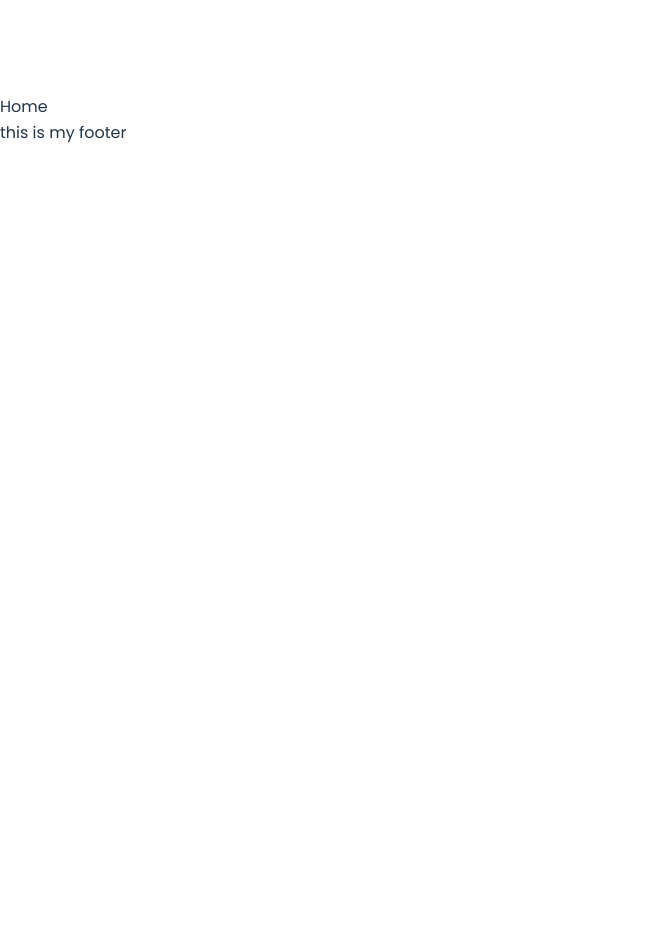
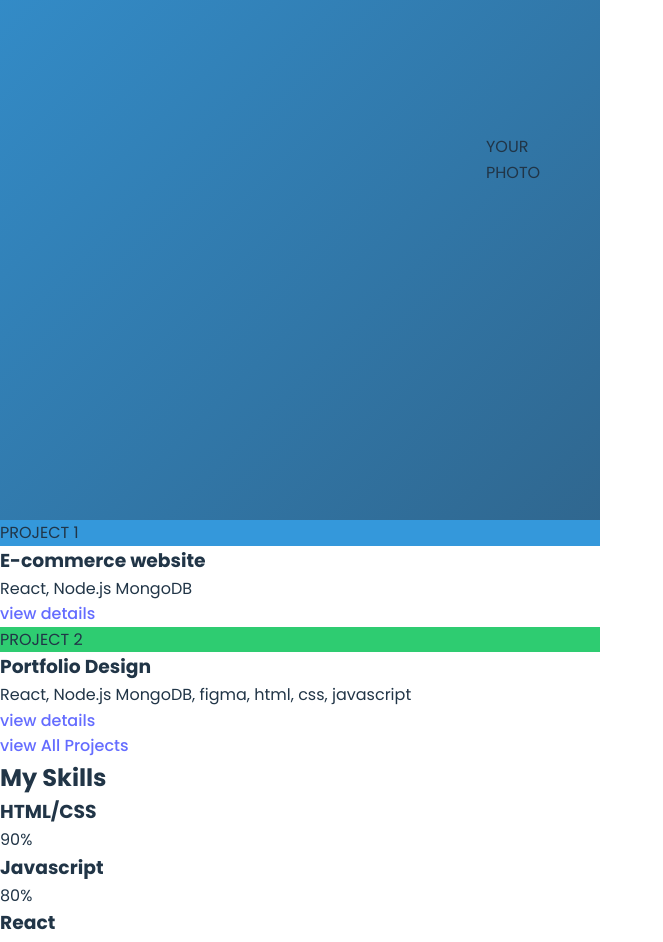
Before and after one commit to Ajit-karn12/Portfolio-react, a React (Vite) app: page / in a window 1280 px wide. Shown: the part 280-1222 px from the top of the page, without its empty margins (0-663 px from the left). Before the commit the page ends 800 px from the top, so only its background shows below. Built offline with nearby package versions, Linux system fonts and the light colour scheme.

Commit message:
header and home page completed

```diff
--- a/src/Home.jsx
+++ b/src/Home.jsx
@@ -1,9 +1,136 @@
 import React from 'react'
+import {Link} from 'react-router-dom';
 import './style/Home.css'
 
 function Home() {
   return (
-    <div>Home</div>
+    <section className='home'>
+      <div className='hero-section'>
+        <div className='hero-container'>
+          <div className='hero-content reveal'>
+            <h1 className='hero-title'>
+              <span className='hello-text'>Hello, I'm </span>
+              <span className='name-text'>Ajit karn</span>
+            </h1>
+            <h2 className='hero-subtitle'> web developer & Designer</h2>
+            <p className='hero-description'>
+              I create beautiful, responsive websites that deliver exceptional user experiences.
+            </p>
+            <div className='hero-cta'>
+            <Link to='/projects' className='cta-button'>VIEW WORK</Link>
+            <a href='resume.pdf' download className='cta-button secondary'>DOWNLOAD RESUME</a>
+            </div>
+          </div>
+          <div className='hero-image reveal'>
+            <div className='profile-image'>
+              {/* replace with your actual image*/}
+              <div className='profile-placeholder'>
+                <span>YOUR PHOTO</span>
+              </div>
+            </div>
+          </div>
+        </div>
+      </div>
+
+      {/* FEATURED PROJECTS SECTIONS*/}
+      <div className='featured-projects'>
+        <div className='section-container'>
+          <div className='section-header reveal'>
+            <h2 className='section-title' Featured Projects></h2>
+            <div className='section-line'></div>
+          </div>
+
+          <div className='proejcts-grid'>
+            {/*projects 1 */}
+            <div className='projects-card reveal'>
+              <div className='proejct-image' style={{backgroundColor: '#3498db'}}>
+                <span className='project-number'>PROJECT 1</span>
+              </div>
+              <div className='project-info'>
+                <h3 className='project-title'>E-commerce website</h3>
+                <p className='proejct-tech'>React, Node.js MongoDB</p>
+                <Link to='/projects' className='project-link'>view details</Link>
+              </div>
+            </div>
+
+            {/* proejct 2*/}
+            <div className='projects-card reveal'>
+              <div className='proejct-image' style={{backgroundColor: '#2ecc71'}}>
+                <span className='project-number'>PROJECT 2</span>
+              </div>
+              <div className='project-info'>
+                <h3 className='project-title'>Portfolio Design</h3>
+                <p className='proejct-tech'>React, Node.js MongoDB, figma, html, css, javascript</p>
+                <Link to='/projects' className='project-link'>view details</Link>
+              </div>
+            </div>
+          </div>
+
+          <div className='view-all-container reveal'>
+            <Link to='/projects' className='view-all-button'> view All Projects</Link>
+          </div>
+        </div>
+      </div>
+
+      {/**/}
+      <div className='skills-preview'>
+        <div className='section-container'>
+          <div className='section-header reveal'>
+            <h2 className='section-title'>My Skills</h2>
+            <div className='section-line'></div>
+          </div>
+
+          <div className='skills-preview-container reveal'>
+            <div className='skill-item'>
+              <div className='skill-info'>
+                <h3 className='skill-name'>HTML/CSS</h3>
+                <span className='skill-percentage'>90%</span>
+              </div>
+
+              <div className='skill-bar'>
+                <div className='skill-bar-fill' style={{width:'90%'}}></div>
+              </div>
+            </div>
+
+            <div className='skill-item'>
+              <div className='skill-info'>
+                <h3 className='skill-name'>Javascript</h3>
+                <span className='skill-percentage'>80%</span>
+              </div>
+
+              <div className='skill-bar'>
+                <div className='skill-fill' style={{width: '80%'}}></div>
+              </div>
+            </div>
+
+            <div className='skill-item'>
+              <div className='skill-info'>
+                <h3 className='skill-name'>React</h3>
+                <span className='skill-percentage'>75%</span>
+              </div>
+
+              <div className='skill-bar'>
+                <div className='skill-bar-fill' style={{width: '75%' }}></div>
+              </div>
+            </div>
+          </div>
+
+          <div className='view-all-container reveal'>
+            <Link to='/skills' className='view-all-button'>View all Skills</Link>
+          </div>
+        </div>
+      </div>
+
+      {/* call to action section*/}
+
+      <div className='cta-section reveal'>
+        <div className='cta-container'>
+          <h2 className='cta-title'> Interested in working togther?</h2>
+          <p className='cta-description'>Let's discuss your proeject and see how I can help bring your ideas to life.</p>
+          <Link to='/contact' className="cta-button">GET IN TOUCH</Link>
+        </div>
+      </div>
+    </section>
   )
 }
 
--- a/src/style/Home.css
+++ b/src/style/Home.css
@@ -0,0 +1,84 @@
+.home {
+    width: 100%;
+    overflow-x: hidden;
+}
+
+/* hero section styles*/
+
+.hero-section {
+    background: linear-gradient(-45deg, #2c3e50, #3498db, #2ecc71);
+    background-size: 400% 400%;
+    animation: gradientBG 15s ease infinite;
+    padding: 160px 0 80px;
+    height: 100vh;
+    min-height: 600px;
+    display: flex;
+    align-items: center;
+}
+
+@keyframes gradientBG {
+    0% {background-position: 0% 50%;}
+    50% {background-position: 100% 50%;}
+    100% {background-position: 0% 50%;}
+}
+
+.hero-container {
+    max-width:1200px;
+    width: 100%;
+    margin: 0 auto;
+    padding: 0 20px;
+    display: flex;
+    justify-content: space-between;
+    align-items: center;
+}
+
+.hero-container {
+    flex: 1;
+    max-width: 600px;
+}
+
+.hero-title{
+    margin: 0 0 20px;
+    font-size: 2.5rem;
+    line-height: 1.2;
+    display: flex;
+    flex-direction: column;
+    opacity: 0;
+    transform: translateY(20px);
+    animation: fadeInUp 0.8s ease forwards 0.3s;
+}
+
+.hello-text {
+    color: #e74c3c;
+    font-weight: 700;
+    font-size: 3rem;
+}
+
+.hero-subtitle {
+    color:#ffffff;
+    font-size: 1.5rem;
+    font-weight: 400;
+    margin: 0 0 20px;
+    opacity: 0;
+    transform: translateY(20px);
+    animation: fadeInUp 0.8s ease forwards 0.5s;
+}
+
+.hero-description {
+    color: #ecf0f1;
+    font-size: 1.1rem;
+    margin-bottom: 40px;
+    max-width: 500px;
+    line-height: 1.6;
+    opacity: 0;
+    transform: translateY(20px);
+    animation: fadeInUp 0.8s ease forwards 0.7s;
+}
+
+.hero-cta {
+    display: flex;
+    gap: 15px;
+    opacity: 0;
+    transform: translateY(20px);
+    animation: fadeInUp 0.8s ease forwards 0.9s;
+}
```
Also changed, not shown: 1 other file (tests, documents, lock files or other folders).
